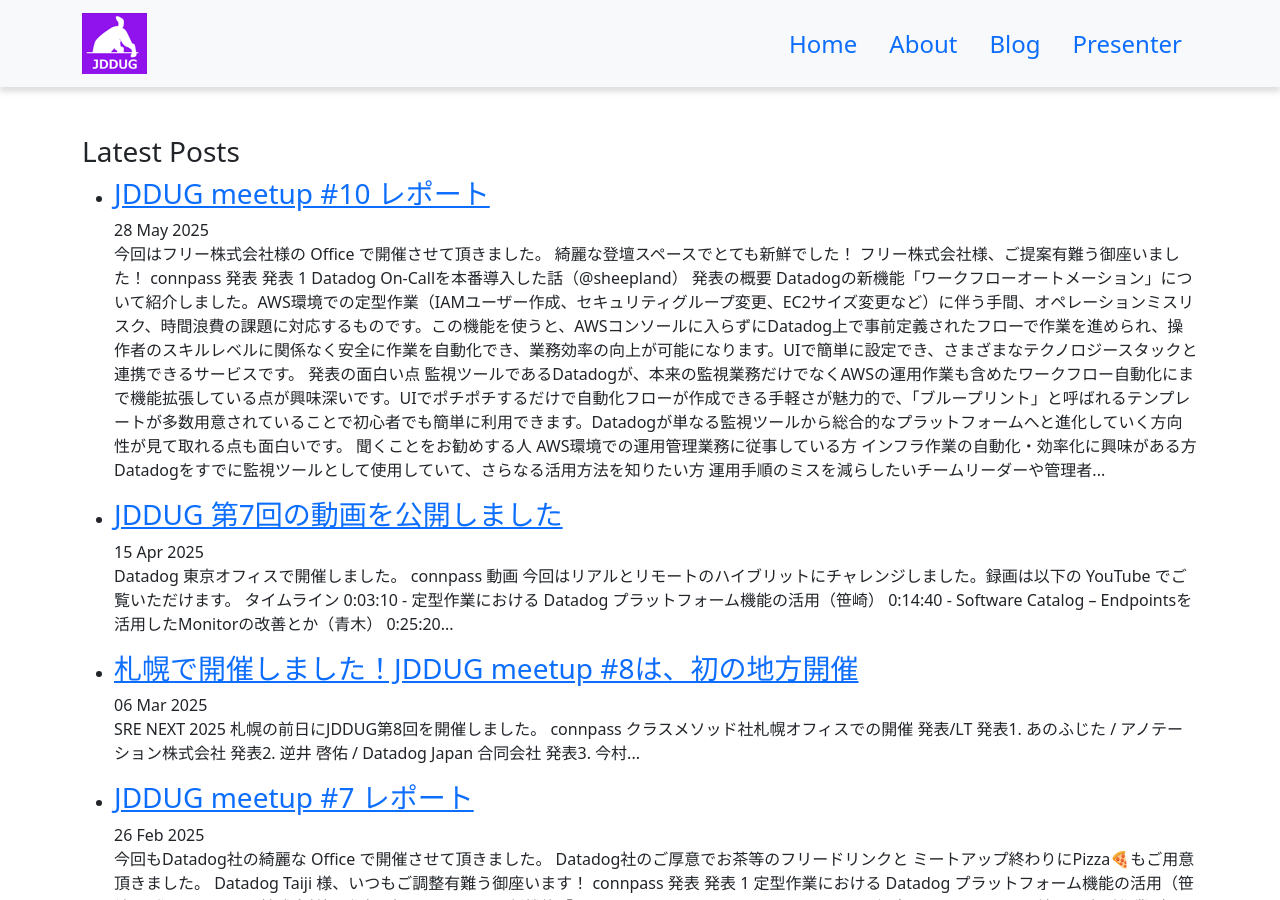
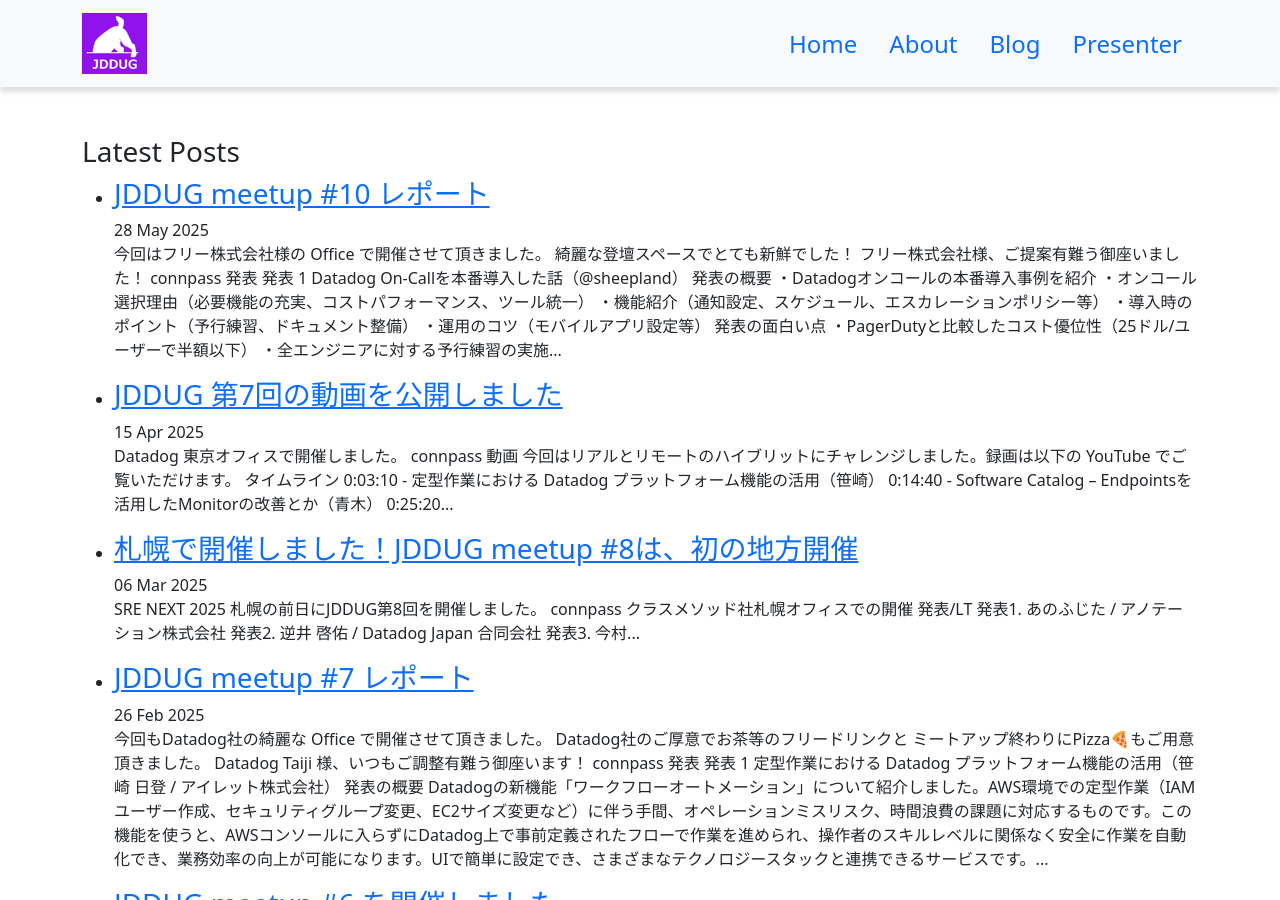
Before and after one commit to jdd-ug/jdd-ug.github.io, a Jekyll site: the page built from blog.html, in a window 1280 px wide and 900 px high. Built offline with Jekyll 4.4.1, drawn with Linux system fonts in a browser that asks for light colours.

Commit message:
Update 2025-05-28-jddug10.md

```diff
--- a/_posts/2025-05-28-jddug10.md
+++ b/_posts/2025-05-28-jddug10.md
@@ -17,27 +17,30 @@
 
 ## 発表 1 Datadog On-Callを本番導入した話（@sheepland）
 
-![笹崎さん](/assets/images/meetup7-sasazaki.jpg)
+![photo](/assets/images/meetup10-todan1.png)
 
 <iframe class="speakerdeck-iframe" frameborder="0" src="https://speakerdeck.com/player/68a088875a7d409a9e9f89354a88bd9e?slide=1" title="定型作業における Datadog プラットフォーム機能の活用" allowfullscreen="true" style="border: 0px; background: padding-box padding-box rgba(0, 0, 0, 0.1); margin: 0px; padding: 0px; border-radius: 6px; box-shadow: rgba(0, 0, 0, 0.2) 0px 5px 40px; width: 100%; height: auto; aspect-ratio: 560 / 315;" data-ratio="1.7777777777777777"></iframe>
 
 ## 発表の概要
-Datadogの新機能「ワークフローオートメーション」について紹介しました。AWS環境での定型作業（IAMユーザー作成、セキュリティグループ変更、EC2サイズ変更など）に伴う手間、オペレーションミスリスク、時間浪費の課題に対応するものです。この機能を使うと、AWSコンソールに入らずにDatadog上で事前定義されたフローで作業を進められ、操作者のスキルレベルに関係なく安全に作業を自動化でき、業務効率の向上が可能になります。UIで簡単に設定でき、さまざまなテクノロジースタックと連携できるサービスです。
+・Datadogオンコールの本番導入事例を紹介
+・オンコール選択理由（必要機能の充実、コストパフォーマンス、ツール統一）
+・機能紹介（通知設定、スケジュール、エスカレーションポリシー等）
+・導入時のポイント（予行練習、ドキュメント整備）
+・運用のコツ（モバイルアプリ設定等）
 
 ## 発表の面白い点
-監視ツールであるDatadogが、本来の監視業務だけでなくAWSの運用作業も含めたワークフロー自動化にまで機能拡張している点が興味深いです。UIでポチポチするだけで自動化フローが作成できる手軽さが魅力的で、「ブループリント」と呼ばれるテンプレートが多数用意されていることで初心者でも簡単に利用できます。Datadogが単なる監視ツールから総合的なプラットフォームへと進化していく方向性が見て取れる点も面白いです。
+・PagerDutyと比較したコスト優位性（25ドル/ユーザーで半額以下）
+・全エンジニアに対する予行練習の実施
+・英語音声での着信問題とその解決策
 
 ## 聞くことをお勧めする人
-- AWS環境での運用管理業務に従事している方
-- インフラ作業の自動化・効率化に興味がある方
-- Datadogをすでに監視ツールとして使用していて、さらなる活用方法を知りたい方
-- 運用手順のミスを減らしたいチームリーダーや管理者
-- クラウド環境のガバナンスを強化したい方
-- 定型作業の工数削減を目指している組織の方
+・オンコールシステム導入を検討している組織
+・既存のオンコールツールからの切り替えを考えている人
+・コスト効率の良い監視体制を構築したい人
 
 ## 発表 2 プラットフォームとしての Datadog（@AoTo）
 
-![あおしょんさん](/assets/images/meetup7-aoshon.jpg)
+![photo](/assets/images/meetup10-todan2.png)
 
 <iframe class="speakerdeck-iframe" frameborder="0" src="https://speakerdeck.com/player/4fb67ccb819d475f90654dc9f847b505?slide=1" title="Software Catalog – Endpointsを活用したMonitorの改善とか" allowfullscreen="true" style="border: 0px; background: padding-box padding-box rgba(0, 0, 0, 0.1); margin: 0px; padding: 0px; border-radius: 6px; box-shadow: rgba(0, 0, 0, 0.2) 0px 5px 40px; width: 100%; height: auto; aspect-ratio: 560 / 396;" data-ratio="1.4141414141414141"></iframe>
 
@@ -65,7 +68,7 @@
 
 ## 発表 3 無い機能なら作ってしまえ、カスタムメトリック（@1Kano）
 
-![Fohteさん](/assets/images/meetup7-fohte.jpg)
+![photo](/assets/images/meetup10-todan3.png)
 
 <iframe class="speakerdeck-iframe" frameborder="0" src="https://speakerdeck.com/player/27ac1c8452d9448091be08b88758758e?slide=1" title="Trace Metrics と Istio Metrics でサービス健全性を監視する" allowfullscreen="true" style="border: 0px; background: padding-box padding-box rgba(0, 0, 0, 0.1); margin: 0px; padding: 0px; border-radius: 6px; box-shadow: rgba(0, 0, 0, 0.2) 0px 5px 40px; width: 100%; height: auto; aspect-ratio: 560 / 315;" data-ratio="1.7777777777777777"></iframe>
 
@@ -85,7 +88,7 @@
 
 ## 発表 4 会場スポンサーセッション DatadogRUM 本番導入までの道（@shinter___）
 
-![moko-poiさん](/assets/images/meetup7-moko-poi.jpg)
+![photo](/assets/images/meetup10-todan4.png)
 
 <iframe class="speakerdeck-iframe" frameborder="0" src="https://speakerdeck.com/player/d7d25afd30354d09acaf78e34a3f201a?slide=1" title="datadog-pgoを使用してCPUパフォーマンスを最大化する" allowfullscreen="true" style="border: 0px; background: padding-box padding-box rgba(0, 0, 0, 0.1); margin: 0px; padding: 0px; border-radius: 6px; box-shadow: rgba(0, 0, 0, 0.2) 0px 5px 40px; width: 100%; height: auto; aspect-ratio: 560 / 315;" data-ratio="1.7777777777777777"></iframe>
 
@@ -105,7 +108,7 @@
 
 ## LT1 On-Call 運用Tips（@yuta_for）
 
-![目さん](/assets/images/meetup7-sakka.jpg)
+![photo](/assets/images/meetup10-todan5.png)
 
 <iframe class="speakerdeck-iframe" frameborder="0" src="https://speakerdeck.com/player/d3c82d0cea1b4865a10a1c532d800269?slide=1" title="[Datadog]On-Callが卍解されたので使ってみた" allowfullscreen="true" style="border: 0px; background: padding-box padding-box rgba(0, 0, 0, 0.1); margin: 0px; padding: 0px; border-radius: 6px; box-shadow: rgba(0, 0, 0, 0.2) 0px 5px 40px; width: 100%; height: auto; aspect-ratio: 560 / 315;" data-ratio="1.7777777777777777"></iframe>
 
@@ -126,7 +129,7 @@
 
 ## LT2  Auth0ログをEventBridgeでDatadogで活用する（@yamakenji24）
 
-![宮後さん](/assets/images/meetup7-miyaushiro.jpg)
+![photo](/assets/images/meetup10-todan6.png)
 
 <iframe class="speakerdeck-iframe" frameborder="0" src="https://speakerdeck.com/player/654bb8030e1e444ea9a32416abd8ac49?slide=1" title="Datadog DBMでなにができる？ JDDUG Meetup#7" allowfullscreen="true" style="border: 0px; background: padding-box padding-box rgba(0, 0, 0, 0.1); margin: 0px; padding: 0px; border-radius: 6px; box-shadow: rgba(0, 0, 0, 0.2) 0px 5px 40px; width: 100%; height: auto; aspect-ratio: 560 / 315;" data-ratio="1.7777777777777777"></iframe>
 
@@ -154,7 +157,7 @@
 
 ## LT3 Datadog Network Monitoring を活用して NAT Gateway 課金を 80％削減した話（@Fohte）
 
-![ぐらめるさん](/assets/images/meetup7-gurameru.jpg)
+![photo](/assets/images/meetup10-todan7.png)
 
 <iframe class="speakerdeck-iframe" frameborder="0" src="https://speakerdeck.com/player/47188f32aed145389aa77cf4a200166d?slide=3" title="DatadogAPMでAPIレイテンシを90%削減した話" allowfullscreen="true" style="border: 0px; background: padding-box padding-box rgba(0, 0, 0, 0.1); margin: 0px; padding: 0px; border-radius: 6px; box-shadow: rgba(0, 0, 0, 0.2) 0px 5px 40px; width: 100%; height: auto; aspect-ratio: 560 / 315;" data-ratio="1.7777777777777777"></iframe>
 
```
